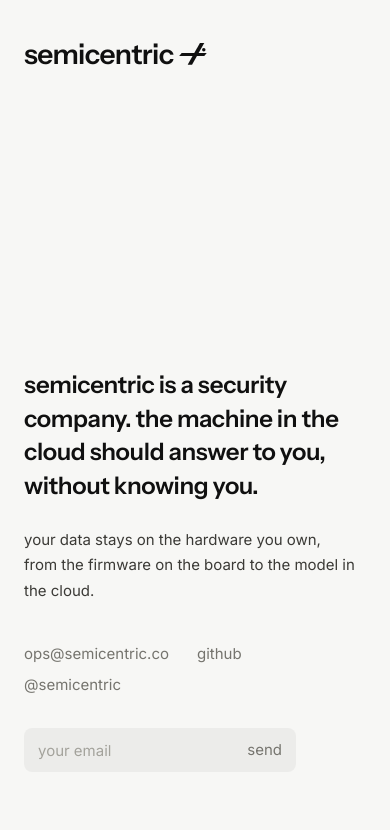
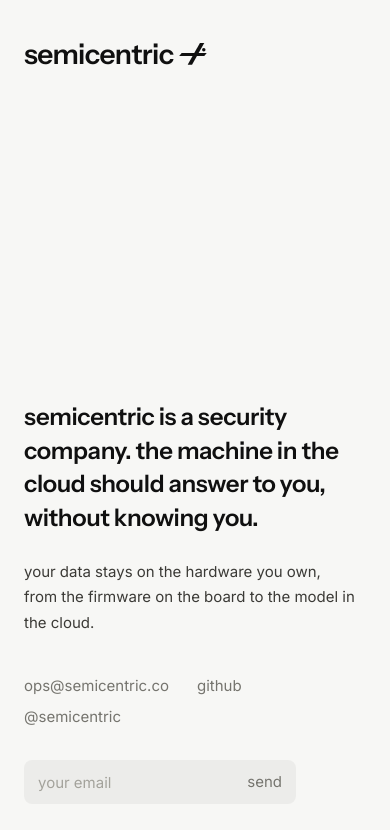
Before and after one commit to semicentric/site, a Next.js app: page / in a window 390 px wide. Shown: the top 830 px of the page. Built offline with nearby package versions, Linux system fonts and the light colour scheme.

Commit message:
Drop extra mobile bottom padding on corner block

```diff
--- a/components/Corner.tsx
+++ b/components/Corner.tsx
@@ -8,7 +8,7 @@ export default function Corner() {
     <div className="flex min-h-dvh flex-col justify-between px-6 py-10 sm:px-12 sm:py-14">
       <Wordmark className="text-[1.75rem] sm:text-[2rem]" />
 
-      <div className="max-w-[34rem] pb-8 sm:pb-4">
+      <div className="max-w-[34rem] sm:pb-4">
         <In
           as="p"
           className="font-display text-[1.5rem] leading-[1.4] tracking-[-0.014em] text-ink [text-wrap:pretty] sm:text-[1.75rem]"
```
